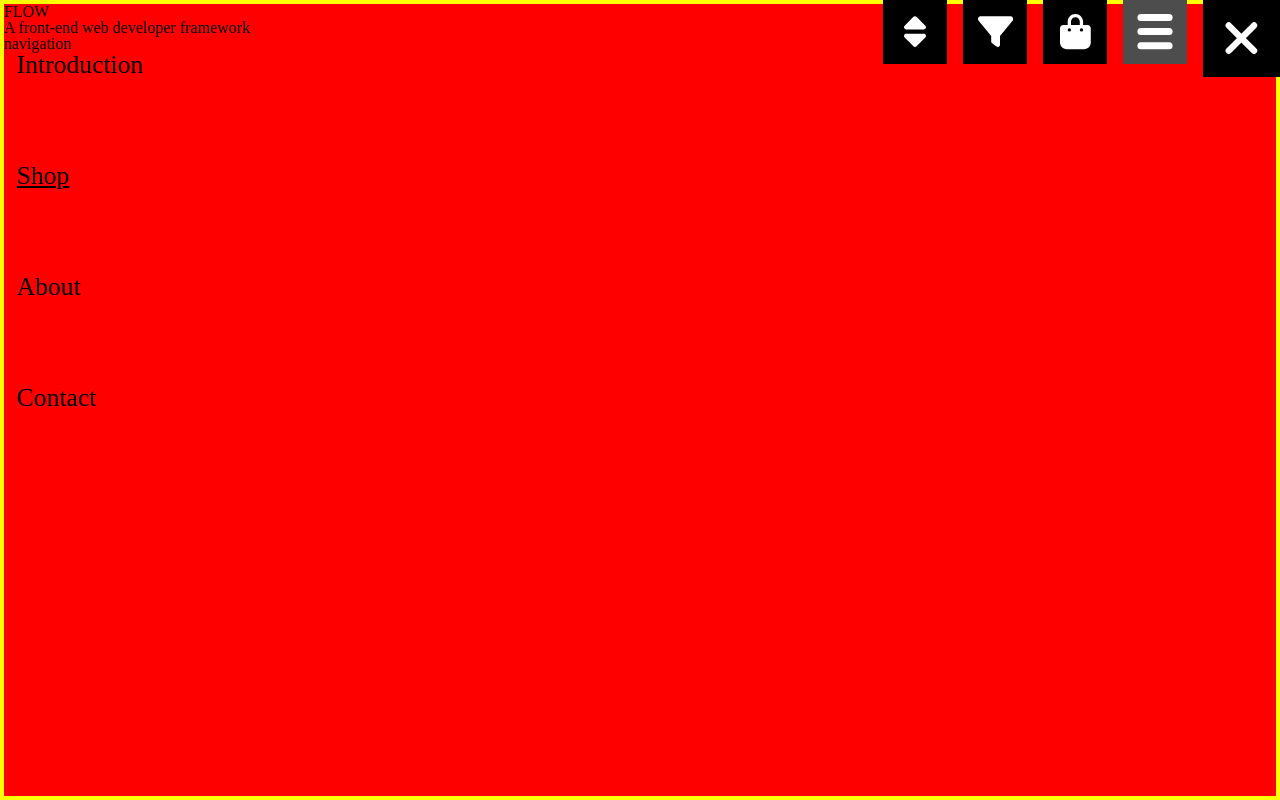
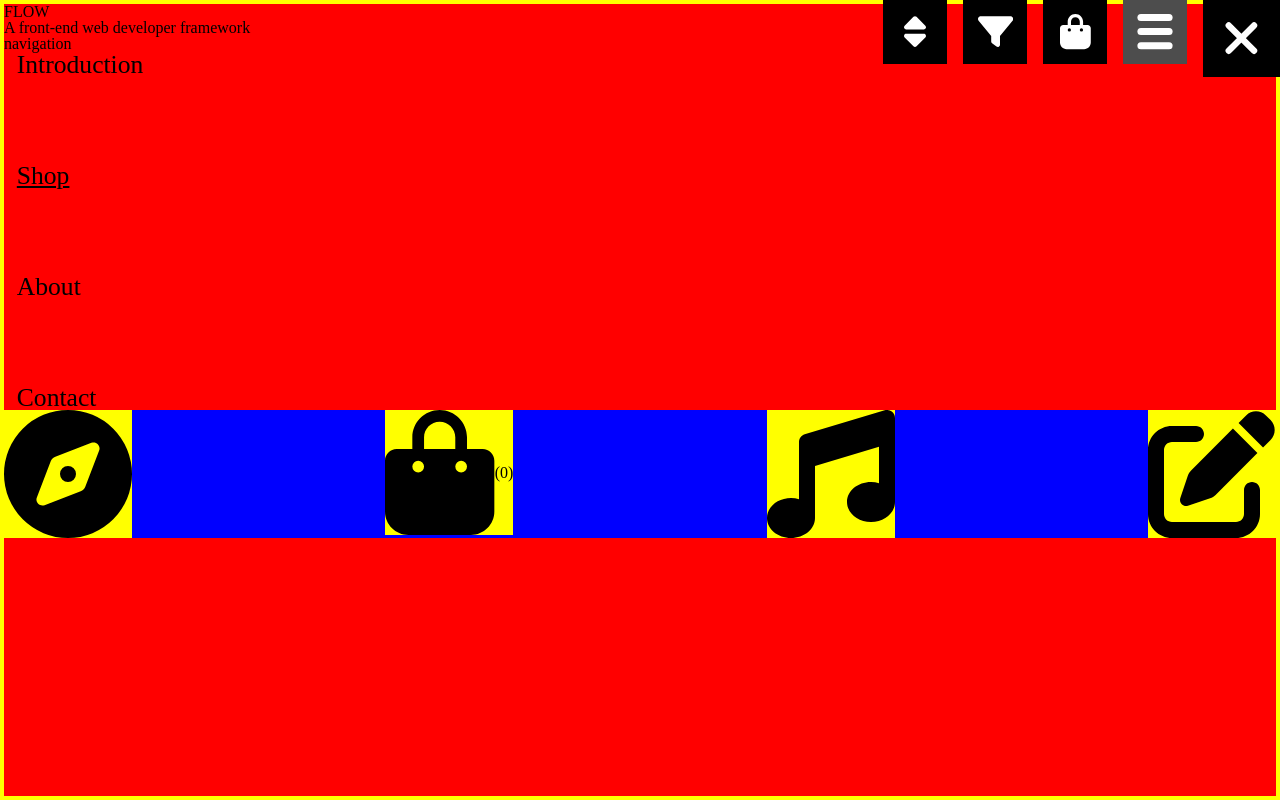
Before and after one commit to Driijko/flow-0.2, a Svelte app: page / in a window 1280 px wide. Both pictures are taken after a click on the button 1248 px from the left and 32 px from the top of the page. Built offline with nearby package versions, Linux system fonts and the light colour scheme.

Commit message:
SiteMenuTabButton & SiteMenuTabButtons.

```diff
--- a/src/components/1-site/interface/site-menu/SiteMenu.svelte
+++ b/src/components/1-site/interface/site-menu/SiteMenu.svelte
@@ -3,7 +3,8 @@
   // IMPORTS ------------------------------------------
   import { breakpoint } from "../../../../dynamic/breakpoint";
   import SiteMenuBreadcrumbs from "./SiteMenuBreadcrumbs.svelte";
-  import SiteMenuTabs from "./SiteMenuTabs.svelte";
+  import SiteMenuTabs from "./tab-system/SiteMenuTabs.svelte";
+  import SiteMenuTabButtons from "./tab-system/SiteMenuTabButtons.svelte";
 
 </script>
 
@@ -21,4 +22,21 @@
 
   <SiteMenuTabs />
 
+  <SiteMenuTabButtons />
+
 </div>
+
+<!-- STYLES //////////////////////////////////////////// -->
+<style>
+div :global(.site-menu-tab-buttons) {
+  width: 100%;
+  background-color: blue;
+  display: flex;
+  justify-content: space-between;
+  color: black;
+}
+div :global(.site-menu-tab-buttons button) {
+  background-color: yellow;
+  width: 10vw;
+}
+</style>
--- /dev/null
+++ b/src/components/1-site/interface/site-menu/tab-system/SiteMenuTabButton.svelte
@@ -0,0 +1,16 @@
+<!-- SCRIPTS //////////////////////////////////////////////// -->
+<script>
+  // IMPORTS ---------------------------------------
+  import { siteMenuCurrentTab, siteMenuNewTab } from "../../../../../dynamic/siteMenuTabs";
+  // PROPS -------------------------------------------
+  export let tabName = "";
+
+</script>
+
+<!-- MARKUP /////////////////////////////////////////////// -->
+<button type="button" class="center" inert={$siteMenuCurrentTab === tabName}
+  class:highlight={$siteMenuCurrentTab === tabName}
+  on:click={()=> siteMenuNewTab("tabName")}
+>
+  <slot />
+</button>
--- /dev/null
+++ b/src/components/1-site/interface/site-menu/tab-system/SiteMenuTabButtons.svelte
@@ -0,0 +1,37 @@
+<!-- SCRIPTS ////////////////////////////////////////////// -->
+<script>
+  // IMPORTS --------------------------------------------
+  import { shoppingList } from "../../../../../dynamic/shoppingList";
+  import CompassIcon from "../../../../6-icons/interface/CompassIcon.svelte";
+  import ShoppingCartIcon
+  from "../../../../6-icons/interface/ShoppingCartIcon.svelte";
+  import MusicIcon from "../../../../6-icons/interface/MusicIcon.svelte";
+  import PenToSquareIcon
+  from "../../../../6-icons/interface/PenToSquareIcon.svelte";
+  import SiteMenuTabButton from "./SiteMenuTabButton.svelte";
+
+</script>
+
+<!-- MARKUP //////////////////////////////////////////////// -->
+<ul class="site-menu-tab-buttons">
+  <li>
+    <SiteMenuTabButton tabName="navigation">
+      <CompassIcon />
+    </SiteMenuTabButton>
+  </li>
+  <li>
+    <SiteMenuTabButton tabName="shopping-cart">
+      <ShoppingCartIcon /><output>({$shoppingList.length})</output>
+    </SiteMenuTabButton>
+  </li>
+  <li>
+    <SiteMenuTabButton tabName="background-audio">
+      <MusicIcon />
+    </SiteMenuTabButton>
+  </li>
+  <li>
+    <SiteMenuTabButton tabName="web-design">
+      <PenToSquareIcon />
+    </SiteMenuTabButton>
+  </li>
+</ul>
--- a/src/components/1-site/interface/site-menu/SiteMenuTabTransition.svelte
+++ b/src/components/1-site/interface/site-menu/tab-system/SiteMenuTabTransition.svelte
@@ -1,10 +1,10 @@
 <!-- SCRIPTS ///////////////////////////////////// -->
 <script>
   // IMPORTS ----------------------------------
-  import shift from "../../../../scripts/transitions/shift";
+  import shift from "../../../../../scripts/transitions/shift";
   import { linear } from "svelte/easing";
   import { siteMenuGetTabPosition, siteMenuCurrentTab, siteMenuPrevTab }
-  from "../../../../dynamic/siteMenuTabs";
+  from "../../../../../dynamic/siteMenuTabs";
 
   // REACTIVE -----------------------------------
   $: currentTabPosition = siteMenuGetTabPosition($siteMenuCurrentTab);
--- a/src/components/1-site/interface/site-menu/SiteMenuTabs.svelte
+++ b/src/components/1-site/interface/site-menu/tab-system/SiteMenuTabs.svelte
@@ -1,9 +1,9 @@
 <!-- SCRIPTS /////////////////////////////////////////// -->
 <script>
   // IMPORTS -------------------------------------------
-  import { siteMenuCurrentTab } from "../../../../dynamic/siteMenuTabs";
+  import { siteMenuCurrentTab } from "../../../../../dynamic/siteMenuTabs";
   import SiteMenuTabTransition from "./SiteMenuTabTransition.svelte";
-  import Navigation from "./tabs/Navigation.svelte";
+  import Navigation from "../tabs/Navigation.svelte";
 
 </script>
 
```
